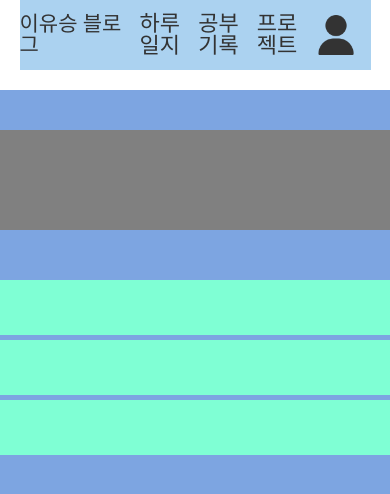
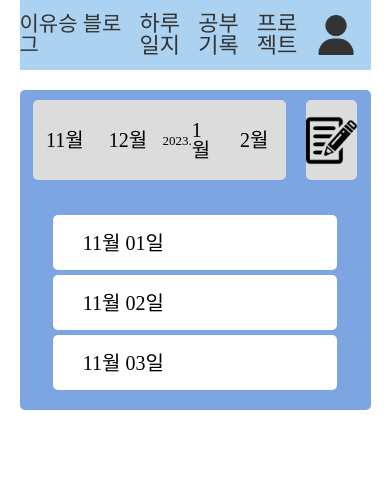
Before and after one commit to Akows/prj06myBlog, a React (Create React App) app in the folder frontend/: page /dailyrecord in a window 390 px wide. Shown: the top 494 px of the page. Built offline with nearby package versions, Linux system fonts and the light colour scheme; no server answers; the HTML template or start-up script is replaced by a standard one; a web font is replaced by a local one.

Commit message:
[일일기록 페이지] - 페이지 UI 구현 시작. - PC 기준 UI 기본 구현 완료. - 모바일 기준 UI 기본 구현 완료.

```diff
--- a/frontend/src/Pages/DailyRecord.css
+++ b/frontend/src/Pages/DailyRecord.css
@@ -9,21 +9,19 @@
     align-items: center;
 }
 
-
 .dailyrecordboard {
     width: 100%;
-    height: 2000px;
+    height: 100%;
 
     display: flex;
     flex-direction: column;
     align-items: center;
     justify-content: center;
 
-    border-radius: 20px;
+    border-radius: 5px;
 
     background-color: #7DA5E1;
 }
-
 
 .dailyrecordutil {
     width: 90%;
@@ -32,28 +30,88 @@
     display: flex;
     flex-direction: row;
     align-items: center;
-    justify-content: flex-start;
-
+    justify-content: center;
 }
     .dailyrecordpagenation {
-        width: 800px;
+        width: 80%;
         height: 100px;
 
-        background-color: gray;
+        background-color: #dcdcdc;
+        border-radius: 5px;
+
+        display: flex;
+        flex-direction: row;
+        align-items: center;
     }
+        .dailyrecordpagenation > div {
+            width: 80px;
+            height: 80px;
+
+            background-color: #dcdcdc;
+            border-radius: 5px;
+
+            display: flex;
+            flex-direction: row;
+            align-items: center;
+            justify-content: center;
+
+            margin: 3px;
+
+            font-family: 'bitbit';
+            font-size: 25px;
+        }
+        .dailyrecordpagenation > div:hover {
+            background-color: #bebebe;
+        }
+        .dailyrecordpagenation > div:active {
+            color: red;
+        }
+            .year {
+                font-size: 15px;
+            }
+
+    .dailyrecordwritebtu {
+        width: 20%;
+        height: 100px;
+
+        margin-left: 20px;
+
+        background-color: #dcdcdc;
+        border-radius: 5px;
+
+        display: flex;
+        flex-direction: row;
+        align-items: center;
+        justify-content: center;
+
+        font-family: 'bitbit';
+        font-size: 25px;
+    }
+        .dailyrecordwritebtu:hover {
+            background-color: #bebebe;
+        }
+        .dailyrecordwritebtu:active {
+            color: red;
+        }
+        .writeicon {
+            width: 64px;
+            height: 64px;
+
+            background-image: url('../Assets/write.png');
+            background-size: 64px 64px;
+        }
 
 .dailyrecorditems {
     width: 90%;
-    height: 1800px;
+    height: 100%;
 
     margin-top: 20px;
+    margin-bottom: 20px;
 
     display: flex;
     flex-direction: column;
     align-items: center;
     justify-content: flex-start;
-
-
 }
     .dailyrecorditem {
         width: 90%;
@@ -61,7 +119,69 @@
 
         margin-top: 5px;
 
+        background-color: white;
+        border-radius: 5px;
+
+        display: flex;
+        flex-direction: column;
+        align-items: flex-start;
+        justify-content: center;
+
+    }
+        .dailyrecorditem > p {
+            width: 100%;
+            height: 100%;
+
+            margin-left: 30px;
+
+            display: flex;
+            flex-direction: column;
+            align-items: flex-start;
+            justify-content: center;
+
+            font-family: 'bitbit';
+            font-size: 20px;
+        }
+
+    .dailyrecorditem:hover {
+        background-color: #dcdcdc;
+    }
+    .dailyrecorditem:active > p {
+        color: red;
+    }
 
 
-        background-color: aquamarine;
+@media screen and (max-width: 1200px) {
+    .dailyrecord {
+        width: 90%;
     }
+}
+
+@media screen and (max-width: 400px) {
+    .dailyrecordutil {
+        height: 100px;
+    }
+    .dailyrecordpagenation {
+        height: 80px;
+    }
+        .dailyrecordpagenation > div {
+            height: 60px;
+        }
+    .dailyrecordwritebtu {
+        height: 80px;
+    }
+
+    .dailyrecordpagenation > div {
+        font-size: 20px;
+    }
+        .year {
+            font-size: 13px;
+        }
+
+    .writeicon {
+        width: 51px;
+        height: 51px;
+
+        background-size: 51px 51px;
+    }
+}
--- a/frontend/src/Pages/DailyRecord.js
+++ b/frontend/src/Pages/DailyRecord.js
@@ -9,7 +9,24 @@ const DailyRecord = () => {
                 <div className='dailyrecordutil'>
 
                     <div className='dailyrecordpagenation'>
-                        11월, 12월, 1월 등을 나누는 버튼이 보이는 영역
+
+                        <div>
+                            11월
+                        </div>
+                        <div>
+                            12월
+                        </div>
+                        <div>
+                            <p className='year'>2023.</p>1월
+                        </div>
+                        <div>
+                            2월
+                        </div>
+
+                    </div>
+
+                    <div className='dailyrecordwritebtu'>
+                        <div className='writeicon'/>
                     </div>
 
                 </div>
@@ -17,15 +34,15 @@ const DailyRecord = () => {
                 <div className='dailyrecorditems'>
 
                     <div className='dailyrecorditem'>
-                        게시글 예시
+                        <p>11월 01일</p>
                     </div>
 
                     <div className='dailyrecorditem'>
-                        게시글 예시
+                        <p>11월 02일</p>
                     </div>
 
                     <div className='dailyrecorditem'>
-                        게시글 예시
+                        <p>11월 03일</p>
                     </div>
 
                 </div>
--- a/frontend/src/Pages/MyProject.css
+++ b/frontend/src/Pages/MyProject.css
@@ -41,5 +41,9 @@
 
         margin-top: 30px;
 
-        background-color: aquamarine;
+        background-color: white;
+        border-radius: 5px;
     }
+    .myprojectitem:hover {
+        background-color: gray;
+    }
```
Also changed, not shown: frontend/src/Assets/write.png (added).
